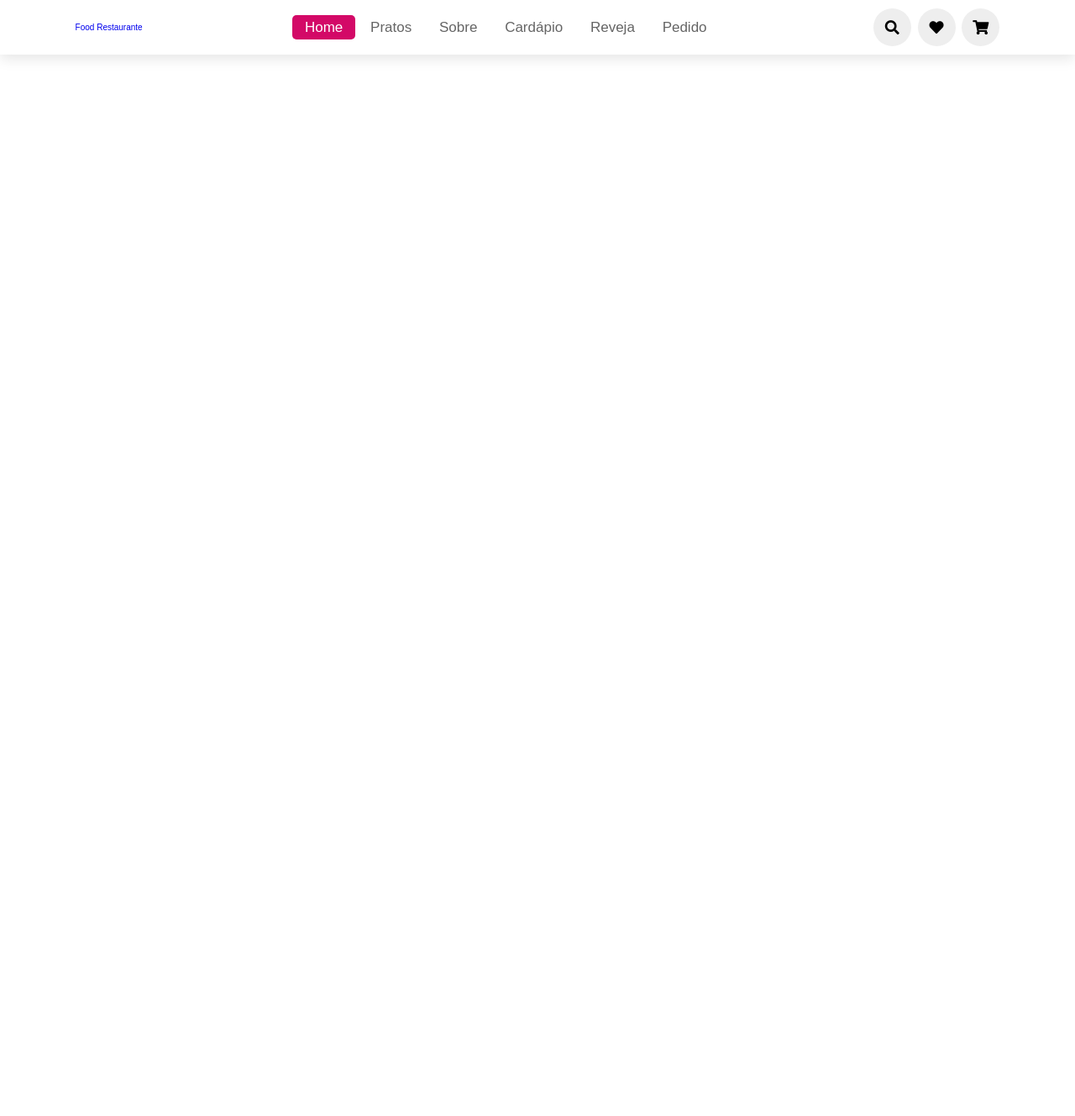
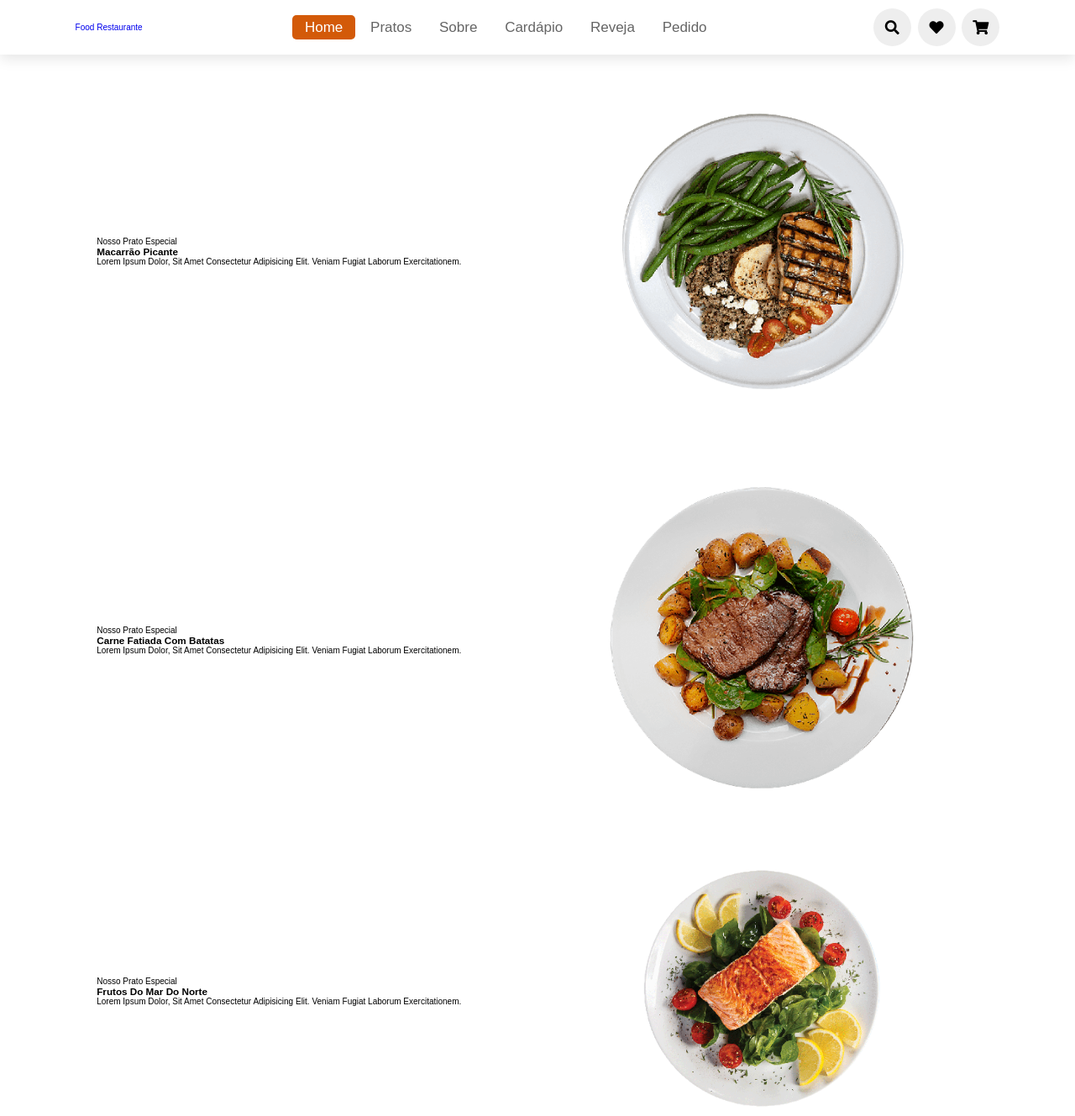
Before and after one commit to LinikerNogueiraMachado/website_restaurante, a plain HTML site: page src/index.html in a window 1280 px wide. Shown: the whole page at 84% size. Before the commit the page ends 800 px from the top, so only its background shows below. Drawn offline with Linux system fonts and the light colour scheme.

Commit message:
desenvolvendo/estilizando home-section

```diff
--- a/src/index.css
+++ b/src/index.css
@@ -1,5 +1,5 @@
 :root {
-    --green: rgb(211, 9, 103);
+    --primary-clr: #d35a09;
     --black: black;
     --light-clr: #656565;
     --box-shadow: 0 .5rem 1.5rem rgba(0, 0, 0, .1);
@@ -24,6 +24,14 @@ html {
     scroll-behavior: smooth;
 }
 
+section {
+    padding: 2rem 9%;
+}
+
+section:nth-child(even) {
+    background: #eee;
+}
+
 header {
     position: fixed;
     top: 0;
@@ -45,7 +53,7 @@ header .logo i {
 }
 
 header .logo i {
-    color: var(--green);
+    color: var(--primary-clr);
 }
 
 
@@ -59,7 +67,7 @@ header .navbar a {
 header .navbar a.active,
 header .navbar a:hover {
     color: #fff;
-    background: var(--green);
+    background: var(--primary-clr);
 }
 
 header .icons i,
@@ -71,7 +79,7 @@ header .icons a {
     width: 4.5rem;
     text-align: center;
     font-size: 1.7rem;
-    color: var(--balck);
+    color: var(--black);
     border-radius: 50%;
     background: #eee;
 }
@@ -79,7 +87,7 @@ header .icons a {
 header .icons i:hover,
 header .icons a:hover {
     color: #fff;
-    background: var(--green);
+    background: var(--primary-clr);
     transform: rotate(360deg);
 }
 
@@ -96,7 +104,7 @@ header .icons #menu-bars {
 }
 
 #search-form label:hover {
-    color: var(--green);
+    color: var(--primary-clr);
 }
 
 #search-form #close {
@@ -170,7 +178,7 @@ header .icons #menu-bars {
         border-top: 1rem solid rgba(0, 0, 0, .2);
         border-bottom: 1rem solid rgba(0, 0, 0, .2);
         padding: 1rem;
-        clip-path: polygon(0 0, 100% 0, 100% 0, 0 0);
+        clip-path: polygon(0, 100% 0, 100% 0, 0 0);
     }
 
     header .navbar.active {
@@ -196,3 +204,23 @@ header .icons #menu-bars {
         font-size: 50%;
     }
 }
+
+.home .home-slider .slide {
+    display: flex;
+    align-items: center;
+    flex-wrap: wrap;
+    gap: 2rem;
+    padding-top: 9rem;
+}
+
+.home .home-slider .slide .content {
+    flex: 1 1 45rem;
+}
+
+.home .home-slider .slide .image {
+    flex: 1 1 45rem;
+}
+
+.home .home-slider .slide .image img {
+    width: 100%;
+}
--- a/src/index.html
+++ b/src/index.html
@@ -41,6 +41,56 @@
             <label for="search-box" class="fas fa-search"></label>
             <i class="fas fa-times" id="close"></i>
         </form>
+        <!-- home section start -->
+        <section class="home" id="home">
+            <div class="home-slider">
+                <div class="wraper">
+                    <div class="slide"> <!-- slide start -->
+                        <div class="content">
+                            <span>Nosso prato especial</span>
+                            <h3>Macarrão picante</h3>
+                            <p>
+                                Lorem ipsum dolor, sit amet consectetur adipisicing elit. Veniam fugiat laborum
+                                exercitationem.
+                            </p>
+                            <a href="#" class="btn"></a>
+                        </div>
+                        <div class="image">
+                            <img src="./assets/img/salmão-grelhado.png" alt="">
+                        </div>
+                    </div> <!-- slide end -->
+                    <div class="slide"><!-- slide start -->
+                        <div class="content">
+                            <span>Nosso prato especial</span>
+                            <h3>Carne fatiada com batatas</h3>
+                            <p>
+                                Lorem ipsum dolor, sit amet consectetur adipisicing elit. Veniam fugiat laborum
+                                exercitationem.
+                            </p>
+                            <a href="#" class="btn"></a>
+                        </div>
+                        <div class="image">
+                            <img src="./assets/img/carne-fatiada-batata.png" alt="">
+                        </div>
+                    </div><!-- slide end -->
+                    <div class="slide"><!-- slide start -->
+                        <div class="content">
+                            <span>Nosso prato especial</span>
+                            <h3>Frutos do mar do Norte</h3>
+                            <p>
+                                Lorem ipsum dolor, sit amet consectetur adipisicing elit. Veniam fugiat laborum
+                                exercitationem.
+                            </p>
+                            <a href="#" class="btn"></a>
+                        </div>
+                        <div class="image">
+                            <img src="./assets/img/frutos-do-mar-norte.png" alt="">
+                        </div>
+                    </div><!-- slide end -->
+                </div>
+            </div>
+        </section>
+        <!-- home section end -->
         <script src="./js/scripts.js"></script>
     </body>
 </html>
```
Also changed, not shown: src/assets/img/carne-fatiada-batata.png (added), src/assets/img/frutos-do-mar-norte.png (added), src/assets/img/rolo-de-galantine.png (added), src/assets/img/salmão-grelhado.png (added).
